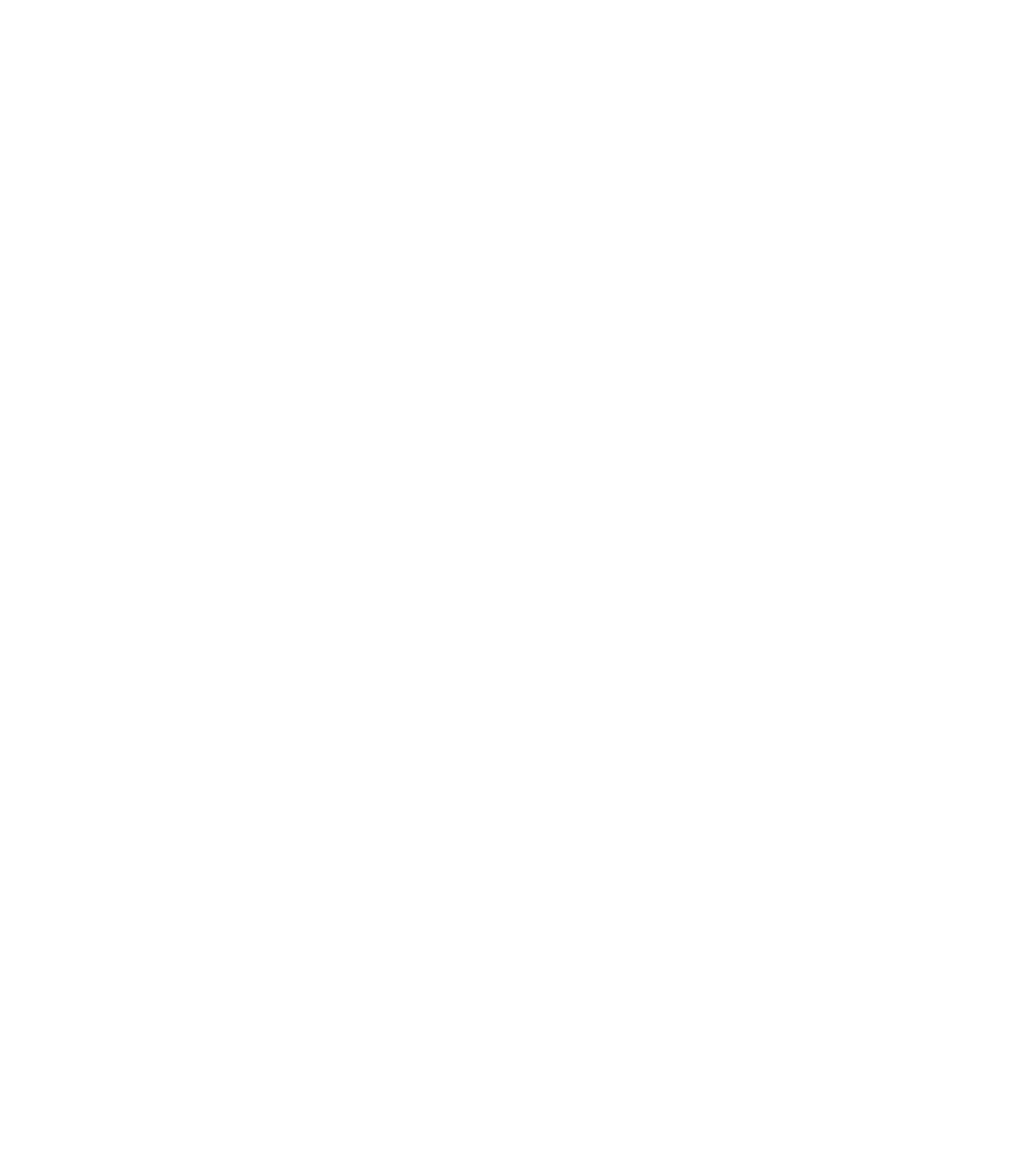
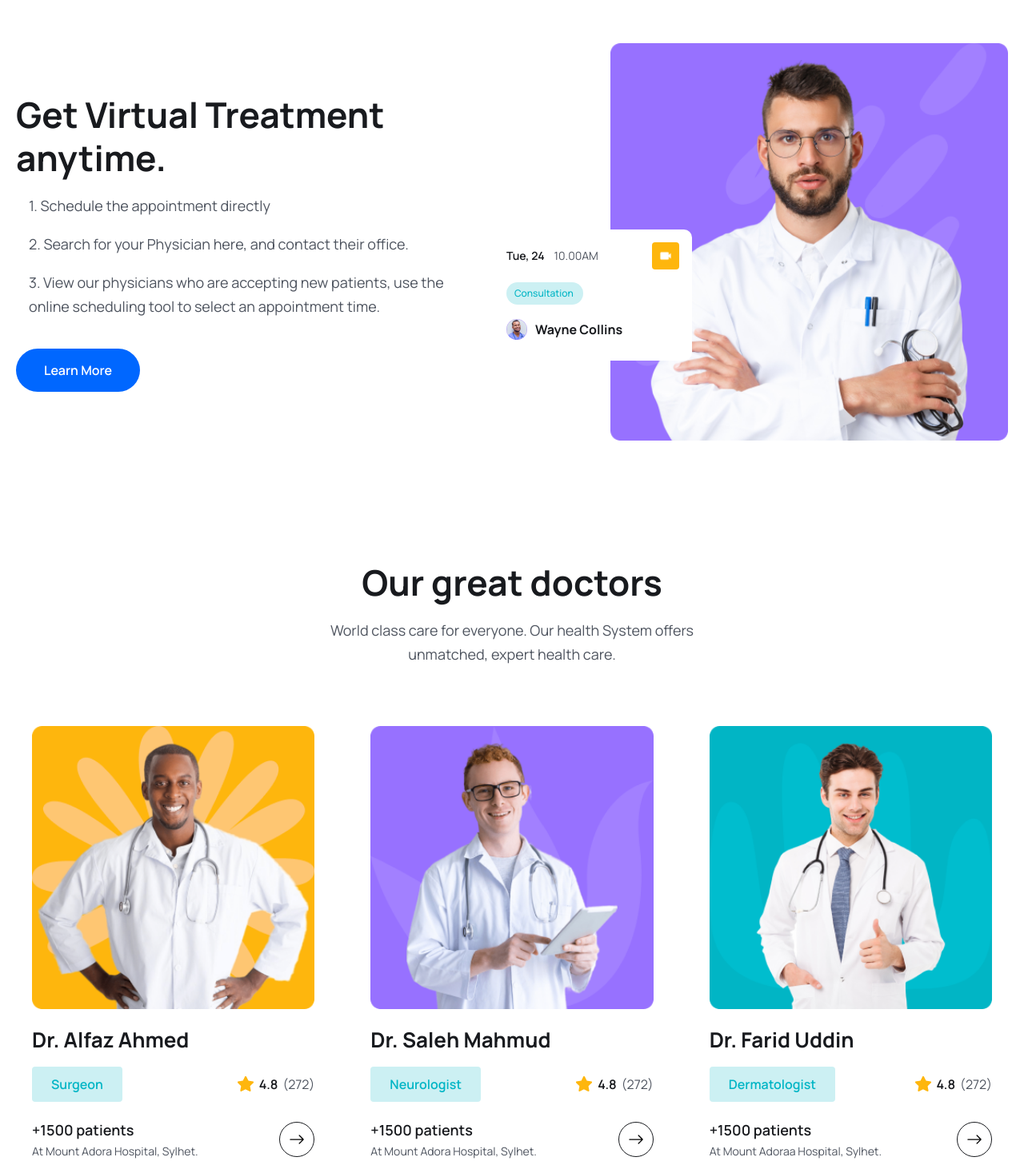
Before and after one commit to argha-paul-2002/MERN_Doctor_Booking_Frontend, a React (Vite) app: page / in a window 1280 px wide. Shown: the part 3248-4710 px from the top of the page at 80% size. Before the commit the page ends 3251 px from the top, so only its background shows below. Built offline with nearby package versions, Linux system fonts and the light colour scheme.

Commit message:
Feature Section and Doctor's section styling done

```diff
--- a/src/assets/data/doctors.js
+++ b/src/assets/data/doctors.js
@@ -6,7 +6,7 @@
   {
     id: "01",
     name: "Dr. Alfaz Ahmed",
-    specialty: "Surgeon",
+    specialization: "Surgeon",
     avgRating: 4.8,
     totalRating: 272,
     photo: doctorImg01,
@@ -16,7 +16,7 @@
   {
     id: "02",
     name: "Dr. Saleh Mahmud",
-    specialty: "Neurologist",
+    specialization: "Neurologist",
     avgRating: 4.8,
     totalRating: 272,
     photo: doctorImg02,
@@ -26,11 +26,11 @@
   {
     id: "03",
     name: "Dr. Farid Uddin",
-    specialty: "Dermatologist",
+    specialization: "Dermatologist",
     avgRating: 4.8,
     totalRating: 272,
     photo: doctorImg03,
     totalPatients: 1500,
-    hospital: "Mount Adora Hospital, Sylhet.",
+    hospital: "Mount Adoraa Hospital, Sylhet.",
   },
 ];
--- /dev/null
+++ b/src/components/Doctors/DoctorCard.jsx
@@ -0,0 +1,44 @@
+import React from 'react';
+import starIcon from '../../assets/images/Star.png'
+import { Link } from 'react-router-dom';
+import {BsArrowRight} from 'react-icons/bs'
+
+const DoctorCard = ({doctor}) => {
+    const {name, avgRating, totalRating, photo, specialization, totalPatients, hospital} = doctor
+  return (
+    <div className='p-3 lg:p-5'>
+      <div>
+        <img src={photo} className='w-full' alt="" />
+      </div>
+      <h2 className='text-[18px] leading-[30px] lg:text-[26px] lg:leading-9 text-headingColor font-[700] mt-3 lg:mt-5'>
+        {name}
+      </h2>
+
+      <div className="mt-2 lg:mt-4 flex items-center justify-between">
+        <span className='bg-[#CCF0F3] text-irisBlueColor py-1 px-2 lg:py-2 lg:px-6 text-[12px] leading-4 lg:text-[16px]
+        lg:leading-7 font-semibold rounded'>
+            {specialization}
+        </span>
+        <div className="flex items-center gap-[6px]">
+            <span className='flex items-center gap-[6px] text-[14px] leading-6 lg:text-[16px] lg:leading-7 font-semibold text-headingColor'>
+                <img src={starIcon} alt="" />{avgRating}
+            </span>
+            <span className='text-[14px] leading-6 lg:text-[16px] lg:leading-7 font-[400] text-textColor'>({totalRating})</span>
+        </div>
+      </div>
+      <div className="mt-[18px] lg:mt-5 flex items-center justify-between">
+        <div>
+            <h3 className='text-[16px] leading-7 lg:text-[18px] lg:leading-[30px] font-semibold text-headingColor'>
+                +{totalPatients} patients
+            </h3>
+            <p className='text-[14px] leading-6 font-[400] text-textColor'>At {hospital}</p>
+        </div>
+        <Link to='/doctors' className='w-[44px] h-[44px] rounded-full border border-solid border-[#181A1E] flex items-center justify-center group hover:bg-primaryColor hover:border-none'>
+                <BsArrowRight className='group-hover:text-white w-6 h-5' />
+        </Link>
+      </div>
+    </div>
+  )
+}
+
+export default DoctorCard
--- /dev/null
+++ b/src/components/Doctors/DoctorList.jsx
@@ -0,0 +1,15 @@
+import React from 'react';
+import { doctors } from './../../assets/data/doctors';
+import DoctorCard from './DoctorCard';
+
+const DoctorList = () => {
+  return (
+    <div className='grid grid-cols-1 sm:grid-cols-2 md:grid-cols-3 gap-5 lg:gap-[30px] mt-[30px] lg:mt-[55px]'>
+      {doctors.map((doctor)=>
+       <DoctorCard key={doctor.id} doctor={doctor} />
+       )}
+    </div>
+  )
+}
+
+export default DoctorList
--- a/src/pages/Home.jsx
+++ b/src/pages/Home.jsx
@@ -5,10 +5,14 @@
 import icon01 from '../assets/images/icon01.png';
 import icon02 from '../assets/images/icon02.png';
 import icon03 from '../assets/images/icon03.png';
+import featureImg from '../assets/images/feature-img.png';
+import videoIcon from '../assets/images/video-icon.png';
+import avatarIcon from '../assets/images/avatar-icon.png';
 import { Link } from 'react-router-dom';
 import {BsArrowRight} from 'react-icons/bs'
 import About from '../components/About/About';
 import ServiceList from '../components/Services/ServiceList';
+import DoctorList from '../components/Doctors/DoctorList';
 
 const Home = () => {
   return (
@@ -169,6 +173,84 @@
 
       {/* ================ Services Section End==================== */}
 
+      {/* ================ Feature Section ===================== */}
+
+      <section>
+        <div className="container">
+          <div className="flex items-center justify-between flex-col lg:flex-row">
+            {/* ============= Feature Content ============== */}
+            <div className="xl:w-[670px]">
+              <h2 className="heading">Get Virtual Treatment <br /> anytime.</h2>
+
+              <ul className="pl-4">
+                <li className="text__para">
+                  1. Schedule the appointment directly
+                </li>
+                <li className="text__para">
+                  2. Search for your Physician here, and contact their office.
+                </li>
+                <li className="text__para">
+                  3. View our physicians who are accepting new patients, use the online scheduling tool to select an appointment time.
+                </li>
+              </ul>
+              <Link to='/'>
+                <button className="btn">Learn More</button>
+              </Link>
+            </div>
+
+            {/*=================== Feature Image =================*/}
+            <div className="relative z-10 xl:w-[770px] flex justify-end mt-[50px] lg:mt-0">
+              <img src={featureImg} className='w-3/4' alt="" />
+              <div className="w-[150px] lg:w-[248px] bg-white absolute bottom-[50px] left-0 md:bottom-[100px] md:left-5 z-20 p-2 pb-3 lg:pt-4 lg:px-4 lg:pb-[26px] rounded-[10px]" >
+
+                <div className="flex items-center justify-between">
+                  <div className="flex items-center gap-[6px] lg:gap-3">
+                    <p className='text-[10px] leading-[14px] lg:text-[14px] lg:leading-5 text-headingColor font-[600]'>
+                      Tue, 24
+                    </p>
+                    <p className='text-[10px] leading-[14px] lg:text-[14px] lg:leading-5 text-textColor font-[400]'>
+                      10.00AM
+                    </p>
+                  </div>
+                  <span className="w-5 h-5 lg:w-[34px] lg:h-[34px] flex items-center justify-center bg-yellowColor rounded py-1 px-[6px] lg:py-3 lg:px-[9px]">
+                    <img src={videoIcon} alt="" />
+                  </span>
+                </div>
+
+                <div className="w-[65px] lg:w-[96px] bg-[#CCF0F3] py-1 px-2 lg:py-[6px] lg:px-[10px] text-[8px] leading-[8px] lg:text-[12px] lg:leading-4 text-irisBlueColor font-[500] mt-2 lg:mt-4 rounded-full">
+                  Consultation
+                </div>
+
+                <div className="flex items-center gap-[6px] lg:gap-[10px] mt-2 lg:mt-[18px]">
+                  <img src={avatarIcon} alt="" />
+                  <h4 className='text-[10px] leading-3 lg:text-[16px] lg:leading-[22px] font-[700] text-headingColor'>
+                    Wayne Collins
+                  </h4>
+                </div>
+              </div>
+            </div>
+          </div>
+        </div>
+      </section>
+
+      {/* ================ Feature Section End ===================== */}
+
+      {/* ================ Doctor Section End ===================== */}
+
+      <section>
+        <div className="container">
+          <div className="xl:w-[470px] mx-auto">
+              <h2 className="heading text-center">Our great doctors</h2>
+              <p className='text__para text-center'>
+                World class care for everyone. Our health System offers unmatched, expert health care.
+              </p>
+            </div>
+            <DoctorList />
+        </div>
+      </section>
+
+      {/* ================ Doctor Section End ===================== */}
+
     </>
   )
 }
```
